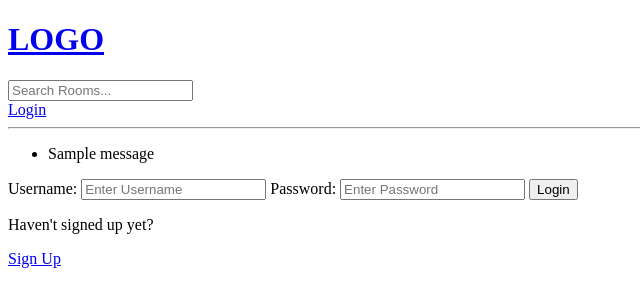
After one commit to aarrun/Project-2, a Django app: page /login/ in a window 1280 px wide. The commit adds this page. Shown: the top 307 px of the page, without its empty margins (0-640 px from the left). Run offline with Django 4.2, Linux system fonts and the light colour scheme; one stand-in notice (Sample message) is shown.

Commit message:
changes
updated functionality

```diff
--- a/studybud/base/templates/base/home.html
+++ b/studybud/base/templates/base/home.html
@@ -29,13 +29,17 @@
     </div>
 
     <div>
+        <h5>{{room_count}} rooms available</h5>
         <a href="{% url 'create-room' %}">Create Room</a>
 
         <div>
             {% for room in rooms%}
             <div>
+                {% if request.user == room.host %}
                 <a href="{% url 'update-room' room.id %}">Edit</a>
                 <a href="{% url 'delete-room' room.id %}">Delete</a>
+                {% endif %}
+
                 <span>@{{room.host.username}}</span>
                 <h5>{{room.id}} -- <a href= '{% url "room" room.id %}'>{{room.name}}</a></h5>
                 <small>{{room.topic.name}}</small>
--- /dev/null
+++ b/studybud/base/templates/base/login_register.html
@@ -0,0 +1,39 @@
+{% extends 'main.html' %}
+
+{% block content %}
+
+
+{% if page == 'login' %}
+<div>
+    <form method="POST" action="">
+        {% csrf_token %}
+
+        <label>Username:</label>
+        <input type="text" name = "username" placeholder = "Enter Username" />
+
+        <label>Password:</label>
+        <input type="password" name = "password" placeholder = "Enter Password" />
+
+        <input type="submit" value="Login">
+    </form>
+    <p>Haven't signed up yet?</p>
+    <a href="{% url 'register'%}">Sign Up</a>
+
+
+</div>
+
+{% else %}
+
+<div>
+    <form method="POST" action="">
+        {% csrf_token %}
+        {{form.as_p}}
+        <input type="submit" value="Register">
+    </form>
+    <p>Already signed up?</p>
+    <a href="{% url 'login' %}">Login</a>
+</div>
+
+{% endif %}
+
+{% endblock content %}
--- a/studybud/base/urls.py
+++ b/studybud/base/urls.py
@@ -2,10 +2,13 @@ from django.urls import path
 from . import views
 
 urlpatterns = [
+    path('login/', views.loginPage, name="login"),
+    path('logout/', views.logoutUser, name="logout"),
+    path('register/', views.registerPage, name="register"),
     path('', views.home, name = 'home'),
     path('room/<str:pk>/', views.room, name = 'room'),
 
     path('create-room/', views.createRoom, name='create-room'),
     path('update-room/<str:pk>/', views.updateRoom, name='update-room'),
     path('delete-room/<str:pk>/', views.deleteRoom, name='delete-room'),
-]
+    ]
--- a/studybud/base/views.py
+++ b/studybud/base/views.py
@@ -1,13 +1,65 @@
 from django.shortcuts import render, redirect
+from django.http import HttpResponse
+from django.contrib import messages
+from django.contrib.auth.decorators import login_required
 from django.db.models import Q
-from .models import Room, Topic
+from django.contrib.auth.models import User
+from django.contrib.auth import authenticate, login, logout
+from django.contrib.auth.forms import UserCreationForm
+from .models import Room, Topic, Message
 from .forms import RoomForm
+
 # Create your views here.
 
 #rooms = [
 #   {'id': 2, 'name' : 'Design with me'},
 #   {'id': 3, 'name' : 'Front end developers'},
 #]
+
+def loginPage(request):
+    page = 'login'
+    if request.user.is_authenticated:
+        return redirect('home')
+
+    if request.method == 'POST':
+        username = request.POST.get('username').lower()
+        password = request.POST.get('password')
+
+        user = authenticate(request, username=username, password=password)
+
+        if user is not None:
+            login(request, user)
+            return redirect('home')
+        else:
+            messages.error(request, 'Username or Password does not exist')
+
+
+    context = {'page': page}
+    return render(request, 'base/login_register.html', context)
+
+
+
+def logoutUser(request):
+    logout(request)
+    return redirect('home')
+
+def registerPage(request):
+    form = UserCreationForm()
+
+    if request.method == 'POST':
+        form = UserCreationForm(request.POST)
+        if form.is_valid():
+            user = form.save(commit=False)
+            user.username = user.username.lower()
+            user.save()
+            login(request, user)
+            return redirect('home')
+
+        else:
+            messages.error(request, 'There was an error during registration')
+
+    return render(request, 'base/login_register.html', {'form': form})
+
 
 def home(request):
     q = request.GET.get('q') if request.GET.get('q') != None else ''
@@ -17,14 +69,28 @@ def home(request):
         Q(description__icontains=q)
         )
     topics = Topic.objects.all()
-    context = {'rooms' : rooms, 'topics': topics}
+    room_count = rooms.count()
+
+    context = {'rooms' : rooms, 'topics': topics, 'room_count' : room_count}
     return render(request, 'base/home.html', context)
 
 def room(request, pk):
     room = Room.objects.get(id=pk)
-    context = {'room' : room}
+    room_messages = room.message_set.all().order_by('-created')
+
+    if request.method == 'POST':
+        message = Message.objects.create(
+            user = request.user,
+            room=room,
+            body=request.POST.get('body')
+        )
+        return redirect('room', pk=room.id)
+
+    context = {'room' : room, 'room_messages': room_messages}
     return render(request, 'base/room.html', context)
 
+
+@login_required(login_url='login')
 def createRoom(request):
     form = RoomForm()
 
@@ -37,9 +103,15 @@ def createRoom(request):
     context = {'form':form}
     return render(request, 'base/room_form.html', context)
 
+
+@login_required(login_url='login')
 def updateRoom(request, pk):
     room = Room.objects.get(id=pk)
     form = RoomForm(instance=room)
+
+    if request.user != room.host:
+        return HttpResponse('Not Allowed')
+
 
     if request.method == 'POST':
         form = RoomForm(request.POST, instance=room)
@@ -51,8 +123,12 @@ def updateRoom(request, pk):
     return render(request, 'base/room_form.html', context)
 
 
+@login_required(login_url='login')
 def deleteRoom(request, pk):
     room = Room.objects.get(id=pk)
+
+    if request.user != room.host:
+        return HttpResponse('Not Allowed')
 
     if request.method == 'POST':
         room.delete()
--- a/studybud/templates/main.html
+++ b/studybud/templates/main.html
@@ -8,7 +8,16 @@
 </head>
 
 <body>
+
     {% include 'navbar.html' %}
+
+    {% if messages %}
+    <ul class="messages">
+        {% for message in messages %}
+        <li>{{ message }}</li>
+        {% endfor %}
+    </ul>
+    {% endif %}
 
     {% block content %}
 
@@ -16,4 +25,5 @@
     {% endblock%}
 
 </body>
+
 </html>
--- a/studybud/templates/navbar.html
+++ b/studybud/templates/navbar.html
@@ -6,4 +6,11 @@
     <input type="text" name = "q" placeholder="Search Rooms...">
 </form>
 
+{% if request.user.is_authenticated %}
+<p>Hello {{request.user}}</p>
+<a href="{% url 'logout'  %}">Logout</a>
+{% else %}
+<a href="{% url 'login'  %}">Login</a>
+{% endif %}
+
 <hr>
```
Also changed, not shown: studybud/base/templates/base/room.html (+24 -1 lines), studybud/db.sqlite3.
